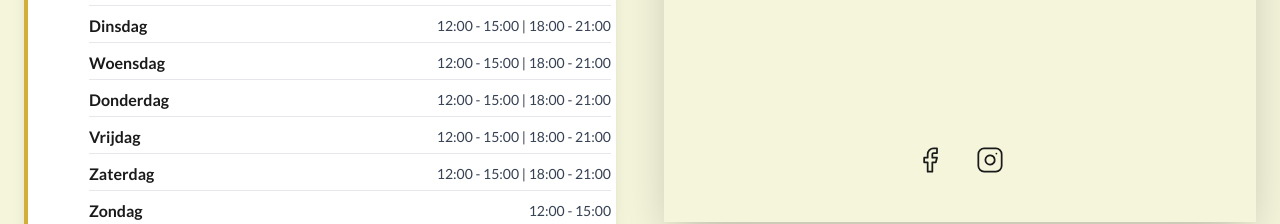
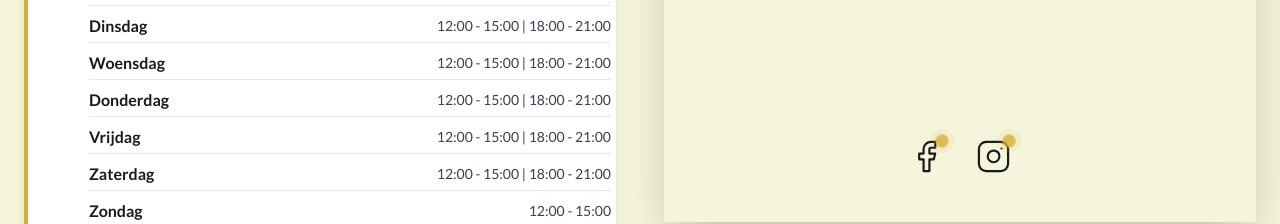
Before and after one commit to ricojr84/bistro-boudoir2, a React (Vite) app: page / in a window 1280 px wide. Shown: the part 9408-9632 px from the top of the page. Built offline with nearby package versions, Linux system fonts and the light colour scheme; a web font is replaced by a local one.

Commit message:
Add new post animations to social icons and increase icon size to 35px

```diff
--- a/App.tsx
+++ b/App.tsx
@@ -35,8 +35,8 @@ const App: React.FC = () => {
       <Hero t={t} />
       {currentPage === 'home' && (
         <>
-          <Menu t={t} />
-          <Gallery t={t} />
+      <Menu t={t} />
+      <Gallery t={t} />
         </>
       )}
       {currentPage === 'suggesties' && (
--- a/components/Contact.tsx
+++ b/components/Contact.tsx
@@ -98,10 +98,13 @@ export const Contact: React.FC<ContactProps> = ({ t }) => {
                 href="https://www.facebook.com/profile.php?id=100063110746117"
                 target="_blank"
                 rel="noopener noreferrer"
-                className="text-off-black hover:text-gold transition-colors duration-300"
+                className="text-off-black hover:text-gold transition-colors duration-300 relative"
                 aria-label="Facebook"
               >
-                <Facebook size={28} strokeWidth={1.5} />
+                <Facebook size={35} strokeWidth={1.5} />
+                <span className="absolute -top-1 -right-1 w-3 h-3 bg-gold rounded-full animate-pulse-new-post">
+                  <span className="absolute inset-0 bg-gold rounded-full animate-ping-new-post opacity-75"></span>
+                </span>
               </a>
               <a
                 href="https://www.instagram.com/bistro_boudoir_knokke?utm_source=ig_web_button_share_sheet&igsh=ZDNlZDc0MzIxNw=="
@@ -110,7 +113,10 @@ export const Contact: React.FC<ContactProps> = ({ t }) => {
                 className="text-off-black hover:text-gold transition-colors duration-300 relative"
                 aria-label="Instagram"
               >
-                <Instagram size={28} strokeWidth={1.5} />
+                <Instagram size={35} strokeWidth={1.5} />
+                <span className="absolute -top-1 -right-1 w-3 h-3 bg-gold rounded-full animate-pulse-new-post">
+                  <span className="absolute inset-0 bg-gold rounded-full animate-ping-new-post opacity-75"></span>
+                </span>
               </a>
             </div>
           </div>
--- a/index.css
+++ b/index.css
@@ -152,3 +152,34 @@ html {
 .animate-fade-in {
     animation: fadeIn 0.3s ease-in-out;
 }
+
+/* Instagram New Post Animation */
+@keyframes pulse-new-post {
+    0%, 100% {
+        opacity: 1;
+        transform: scale(1);
+    }
+    50% {
+        opacity: 0.8;
+        transform: scale(1.1);
+    }
+}
+
+@keyframes ping-new-post {
+    0% {
+        transform: scale(1);
+        opacity: 0.75;
+    }
+    100% {
+        transform: scale(2);
+        opacity: 0;
+    }
+}
+
+.animate-pulse-new-post {
+    animation: pulse-new-post 2s cubic-bezier(0.4, 0, 0.6, 1) infinite;
+}
+
+.animate-ping-new-post {
+    animation: ping-new-post 2s cubic-bezier(0, 0, 0.2, 1) infinite;
+}
```
Also changed, not shown: components/Map.tsx (indentation only).
